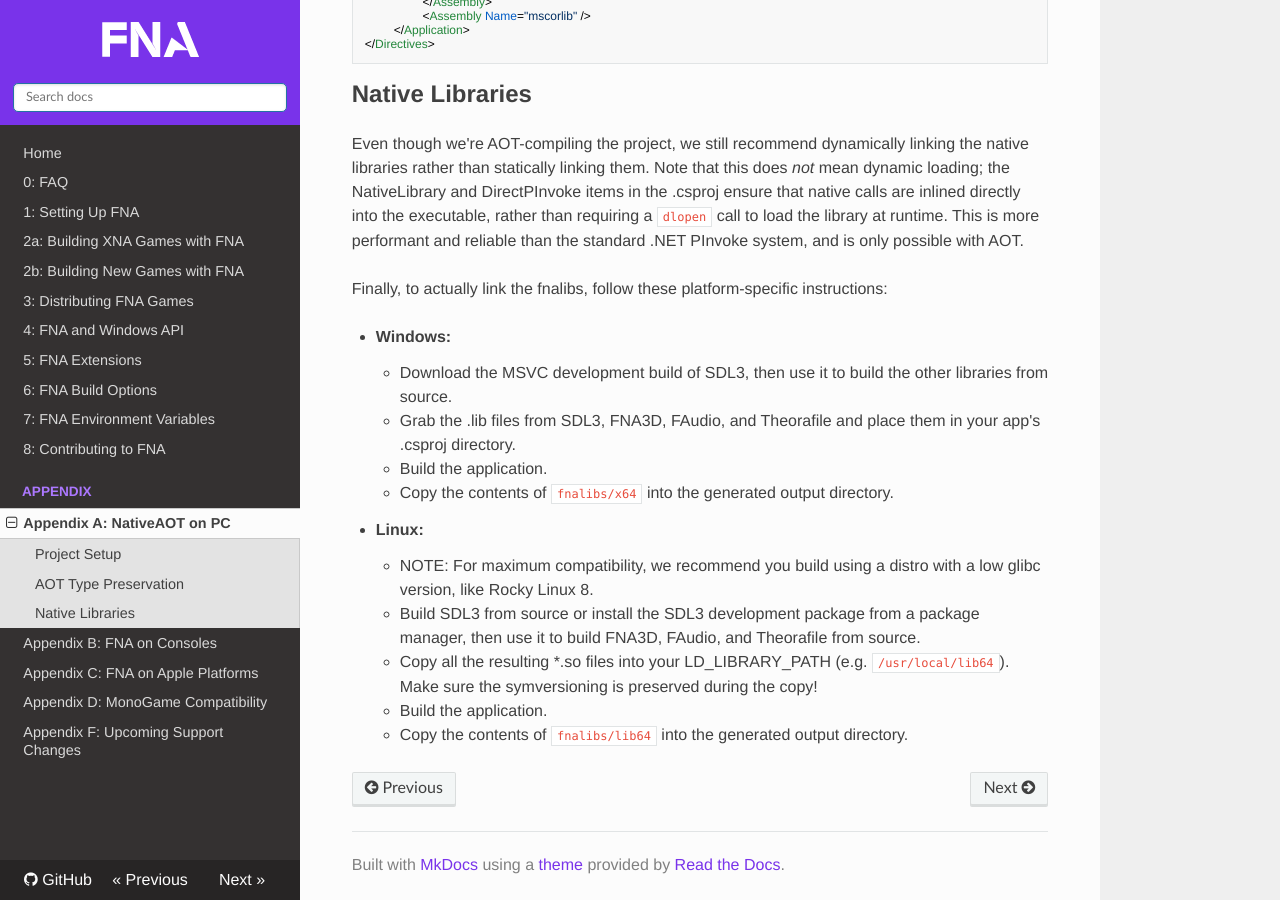
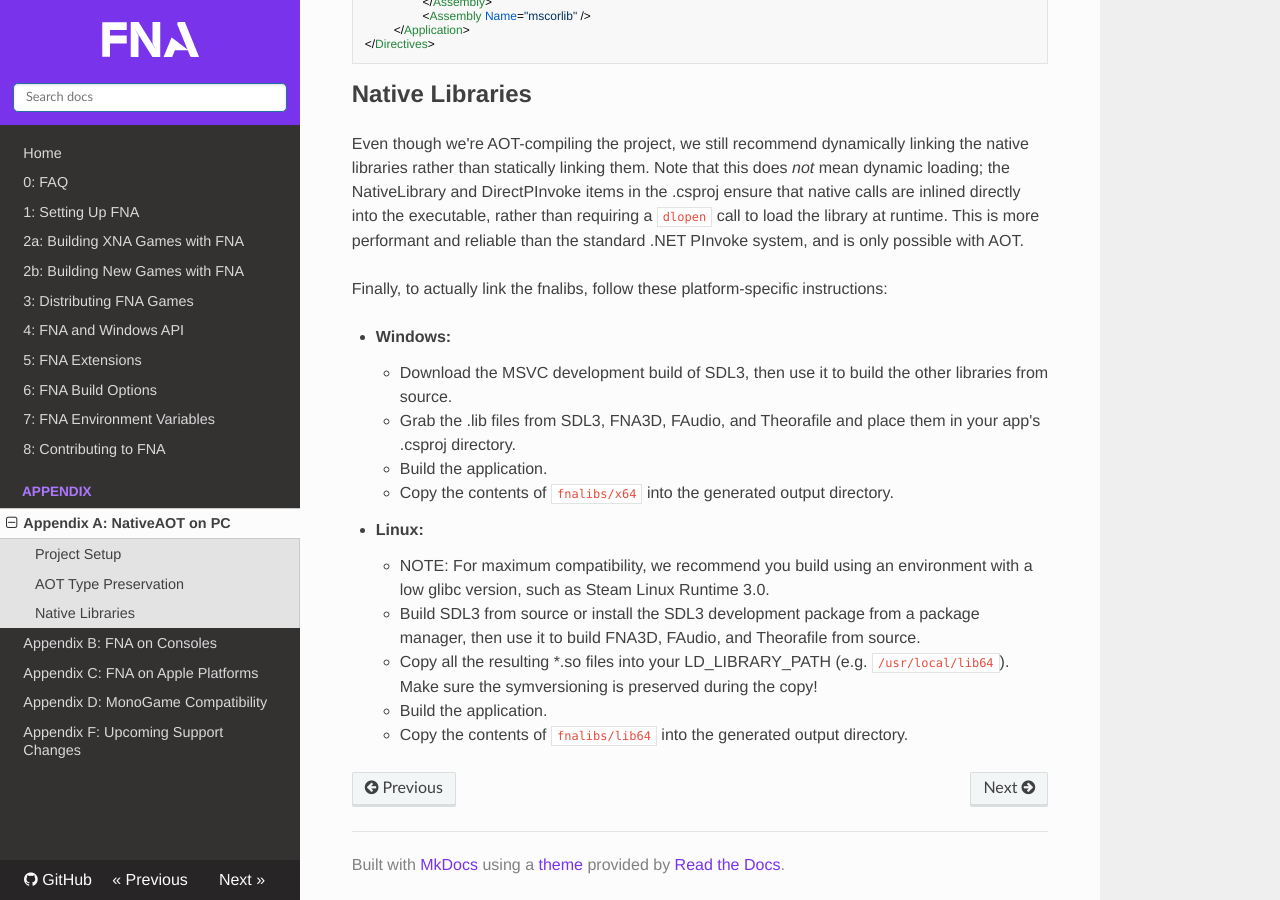
Before and after one commit to FNA-XNA/docs, an MkDocs documentation site: the page built from docs/appendix/Appendix-A:-NativeAOT-on-PC.md, in a window 1280 px wide and 900 px high, scrolled down 1284 px. Built offline with MkDocs 1.6.1, drawn with Linux system fonts in a browser that asks for light colours; nearby versions of some CDN libraries.

Commit message:
More glibc updates

```diff
--- a/docs/appendix/Appendix-A:-NativeAOT-on-PC.md
+++ b/docs/appendix/Appendix-A:-NativeAOT-on-PC.md
@@ -70,7 +70,7 @@ Finally, to actually link the fnalibs, follow these platform-specific instructio
     * Build the application.
     * Copy the contents of `fnalibs/x64` into the generated output directory.
 * **Linux:**
-    * NOTE: For maximum compatibility, we recommend you build using a distro with a low glibc version, like Rocky Linux 8.
+    * NOTE: For maximum compatibility, we recommend you build using an environment with a low glibc version, such as Steam Linux Runtime 3.0.
     * Build SDL3 from source or install the SDL3 development package from a package manager, then use it to build FNA3D, FAudio, and Theorafile from source.
     * Copy all the resulting \*.so files into your LD_LIBRARY_PATH (e.g. `/usr/local/lib64`). Make sure the symversioning is preserved during the copy!
     * Build the application.
```
Also changed, not shown: docs/3:-Distributing-FNA-Games.md (+1 -1 lines).
